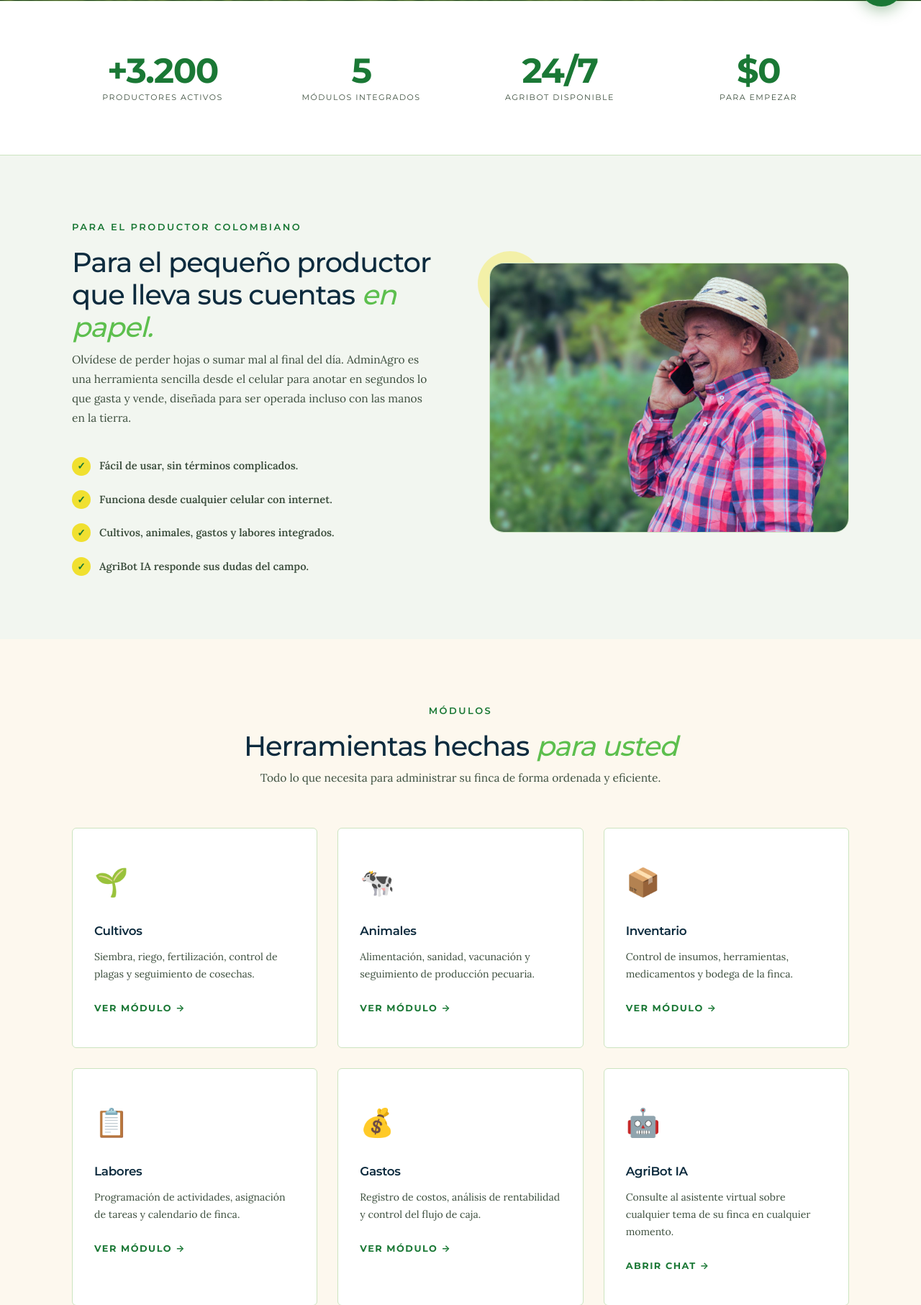
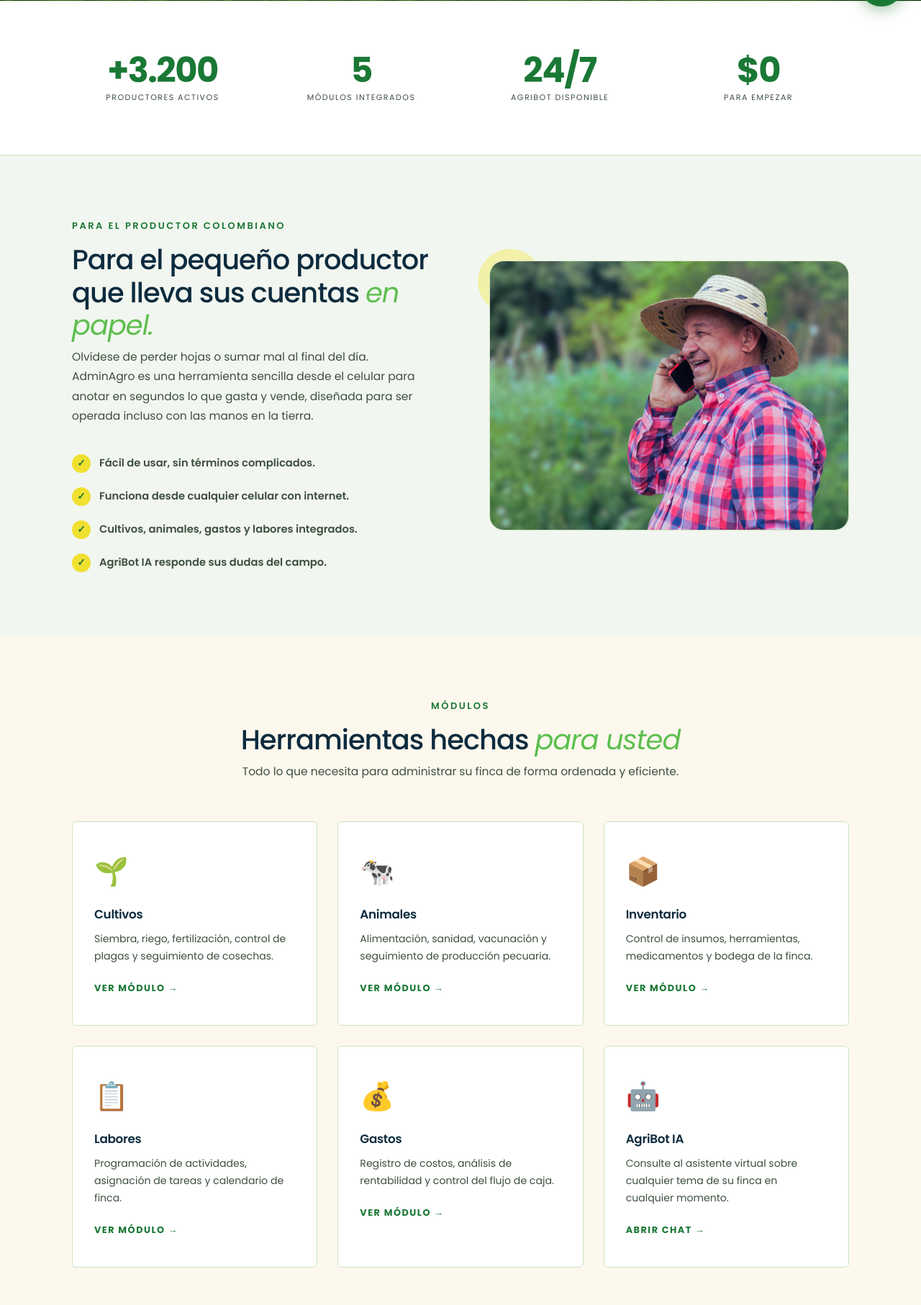
Before and after one commit to natalia-lopez-carmona/AdminFincaIAG706, a Flask app: page / in a window 1280 px wide. Shown: the part 767-2580 px from the top of the page at 72% size. Run offline with Flask 3, Linux system fonts and the light colour scheme.

Commit message:
Revertir tipografía a Poppins — mantener resto de estética Glint
Co-Authored-By: Claude Sonnet 4.6 <noreply@anthropic.com>

```diff
--- a/chatbot/static/css/style.css
+++ b/chatbot/static/css/style.css
@@ -17,11 +17,6 @@
   --oscuro:        #0d2b3e;
   --borde:         #cce4c0;
 
-  /* Tipografía Glint */
-  --font-head: 'Montserrat', -apple-system, sans-serif;
-  --font-body: 'Lora', Georgia, serif;
-  --font-ui:   'Poppins', sans-serif;
-
   /* Espaciado sección */
   --section-pad: 7rem 3rem;
 }
@@ -32,9 +27,7 @@
 html { scroll-behavior: smooth; }
 
 body {
-  font-family: var(--font-body);
-  font-size: 17px;
-  line-height: 1.8;
+  font-family: 'Poppins', sans-serif;
   background: var(--crema);
   color: var(--gris-texto);
   overflow-x: hidden;
@@ -349,7 +342,7 @@ body {
 /* ── ETIQUETAS DE SECCIÓN (eyebrow Glint) ───────────────── */
 .section-label {
   display: block;
-  font-family: var(--font-head);
+  font-family: 'Poppins', sans-serif;
   color: var(--verde);
   font-size: 13px;
   font-weight: 600;
@@ -373,7 +366,7 @@ body {
 
 .section h2,
 .section-title {
-  font-family: var(--font-head);
+  font-family: 'Poppins', sans-serif;
   font-size: clamp(1.7rem, 3vw, 2.55rem);
   font-weight: 500;
   letter-spacing: -1px;
@@ -490,7 +483,7 @@ body {
 }
 
 .card h3 {
-  font-family: var(--font-head);
+  font-family: 'Poppins', sans-serif;
   font-size: 1.05rem;
   font-weight: 600;
   color: var(--oscuro);
@@ -499,7 +492,7 @@ body {
 }
 
 .card p {
-  font-family: var(--font-body);
+  font-family: 'Poppins', sans-serif;
   font-size: 0.88rem;
   color: var(--gris-texto);
   line-height: 1.7;
@@ -507,7 +500,7 @@ body {
 }
 
 .card a {
-  font-family: var(--font-head);
+  font-family: 'Poppins', sans-serif;
   color: var(--verde);
   font-weight: 700;
   text-decoration: none;
@@ -1663,7 +1656,7 @@ footer {
 }
 .stat-item { display: flex; flex-direction: column; gap: 6px; }
 .stat-item .num {
-  font-family: var(--font-head);
+  font-family: 'Poppins', sans-serif;
   font-size: clamp(2rem, 4vw, 3rem);
   font-weight: 700;
   color: var(--verde);
@@ -1671,7 +1664,7 @@ footer {
   line-height: 1;
 }
 .stat-item .lbl {
-  font-family: var(--font-head);
+  font-family: 'Poppins', sans-serif;
   font-size: 11px;
   text-transform: uppercase;
   letter-spacing: 1.5px;
@@ -1699,7 +1692,7 @@ footer {
   box-shadow: 0 14px 40px rgba(26,120,53,.10);
 }
 .info-block h3 {
-  font-family: var(--font-head);
+  font-family: 'Poppins', sans-serif;
   font-size: 1rem;
   font-weight: 600;
   color: var(--oscuro);
--- a/templates/base.html
+++ b/templates/base.html
@@ -7,7 +7,7 @@
   <link rel="icon" href="{{ url_for('static', filename='img/favicon.ico') }}">
   <link rel="preconnect" href="https://fonts.googleapis.com">
   <link rel="preconnect" href="https://fonts.gstatic.com" crossorigin>
-  <link href="https://fonts.googleapis.com/css2?family=Lora:ital,wght@0,400;0,500;0,600;1,400;1,500&family=Montserrat:wght@400;500;600;700;800&family=Poppins:ital,wght@0,400;0,500;0,600;0,700;0,800;1,400&display=swap" rel="stylesheet">
+  <link href="https://fonts.googleapis.com/css2?family=Poppins:ital,wght@0,400;0,500;0,600;0,700;0,800;1,400&display=swap" rel="stylesheet">
   <link rel="stylesheet" href="{{ url_for('static', filename='css/style.css') }}">
 </head>
 <body>
```
